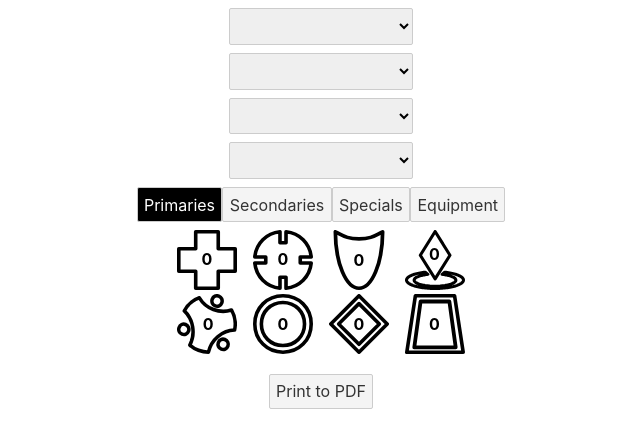
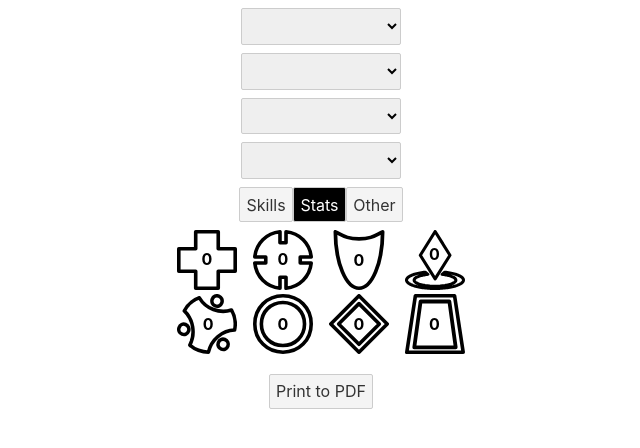
Before and after one commit to bzm3r/npch, a SvelteKit app: page / in a window 1280 px wide. Shown: the top 448 px of the page, without its empty margins (319-959 px from the left). Built offline with nearby package versions, Linux system fonts and the light colour scheme.

Commit message:
Re-order specials/stats/other

```diff
--- a/src/routes/+page.svelte
+++ b/src/routes/+page.svelte
@@ -48,7 +48,7 @@
 	}
 
 	.character_select {
-		width: 100%;
+		width: 20rem;
 		grid-area: 'character_select';
 		/* border-color: red;
 		border-width: 1px;
@@ -56,7 +56,7 @@
 	}
 
 	.character_summary {
-		width: 100%;
+		width: 20rem;
 		grid-area: 'character_summary';
 		/* border-color: blue;
 		border-width: 1px;
--- a/src/routes/CharacterSummary.svelte
+++ b/src/routes/CharacterSummary.svelte
@@ -1,8 +1,8 @@
 <script>
 	import { all_labels, primaries3, races, classes } from './CharacterData.svelte';
 	import Primaries from './Primaries.svelte';
-	import Secondaries from './Secondaries.svelte';
-	import Specials from './Specials.svelte';
+	import Skills from './Skills.svelte';
+	import Other from './Other.svelte';
 	import Tabs from './Tabs.svelte';
 	import Tab from './Tab.svelte';
 
@@ -75,28 +75,22 @@
 
 	$: tabs = [
 		{
+			id: 1,
+			title: 'Skills',
+			component: Skills,
+			inputs: { totals: totals, specials: skill_specials }
+		},
+		{
 			id: 0,
-			title: 'Primaries',
+			title: 'Stats',
 			component: Primaries,
 			inputs: { totals: totals, specials: primary_specials }
 		},
 		{
-			id: 1,
-			title: 'Secondaries',
-			component: Secondaries,
-			inputs: { totals: totals, specials: skill_specials }
-		},
-		{
 			id: 2,
-			title: 'Specials',
-			component: Specials,
-			inputs: { specials: flavor_specials }
-		},
-		{
-			id: 3,
-			title: 'Equipment',
-			component: Specials,
-			inputs: { specials: equipment }
+			title: 'Other',
+			component: Other,
+			inputs: { flavor_specials: flavor_specials, equipment: equipment }
 		}
 	];
 </script>
--- /dev/null
+++ b/src/routes/Other.svelte
@@ -0,0 +1,14 @@
+<script>
+	import Specials from './Specials.svelte';
+
+	export let flavor_specials;
+	export let equipment;
+</script>
+
+{#if flavor_specials.length > 0}
+	<Specials heading="Specials" specials={flavor_specials} />
+{/if}
+
+{#if equipment.length > 0}
+	<Specials heading="Equipment" specials={equipment} />
+{/if}
--- a/src/routes/Secondaries.svelte
+++ b/src/routes/Skills.svelte
@@ -1,6 +1,6 @@
 <script>
 	import { physicals, socials, knowledges, practicals } from './CharacterData.svelte';
-	import SecondariesTable from './SecondariesTable.svelte';
+	import SkillTable from './SkillTable.svelte';
 	import Specials from './Specials.svelte';
 	export let totals;
 	export let specials;
@@ -8,16 +8,16 @@
 
 <div class="container">
 	<div class="physicals">
-		<SecondariesTable labels={physicals} {totals} />
+		<SkillTable labels={physicals} {totals} />
 	</div>
 	<div class="socials">
-		<SecondariesTable labels={socials} {totals} />
+		<SkillTable labels={socials} {totals} />
 	</div>
 	<div class="knowledges">
-		<SecondariesTable labels={knowledges} {totals} />
+		<SkillTable labels={knowledges} {totals} />
 	</div>
 	<div class="practicals">
-		<SecondariesTable labels={practicals} {totals} />
+		<SkillTable labels={practicals} {totals} />
 	</div>
 	<div class="specials">
 		<Specials {specials} />
--- a/src/routes/Specials.svelte
+++ b/src/routes/Specials.svelte
@@ -1,8 +1,12 @@
 <script>
 	export let specials;
+	export let heading = '';
 </script>
 
 <div class="container">
+	{#if heading != ''}
+		<h4>{heading}</h4>
+	{/if}
 	<ul>
 		{#each specials as special}
 			<li>{special}</li>
```
Also changed, not shown: src/routes/SkillTable.svelte (renamed from src/routes/SecondariesTable.svelte).
